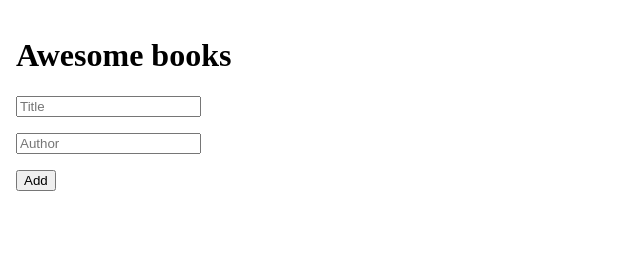
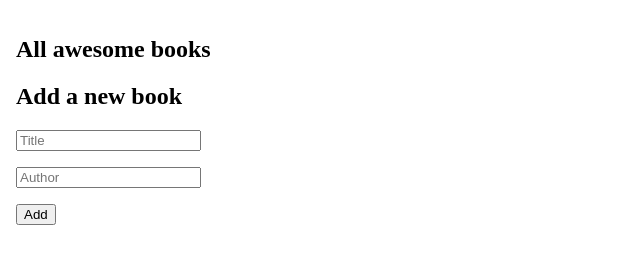
Before and after one commit to ShingiraiBhengesa/awsome-books-v1, a website: page index.html in a window 1280 px wide. Shown: the whole page, without its empty margins (0-640 px from the left). Drawn offline with Linux system fonts and the light colour scheme.

Commit message:
update index.html

```diff
--- a/index.html
+++ b/index.html
@@ -8,10 +8,12 @@
     <title>Awesome Books</title>
     <link rel="stylesheet" href="style.css">
 </head>
+
 <body>
-    <h1>Awesome books</h1>
+    <h2 class="title-list-books">All awesome books</h2>
     <div class="list-books">
     </div>
+    <h2 class="title-form-add">Add a new book</h2>
     <form class="form-input">
         <ul>
             <li>
@@ -27,4 +29,5 @@
     </form>
     <script src='index.js'></script>
 </body>
+
 </html>
```
